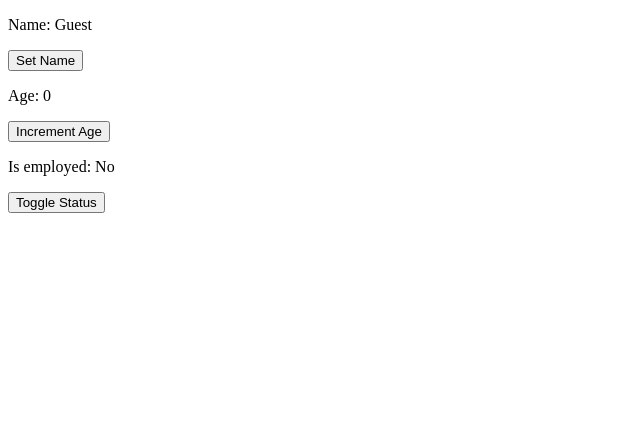
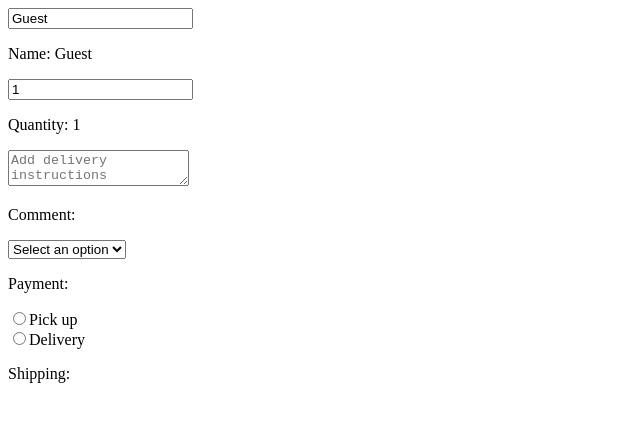
Before and after one commit to kevinandel/ReactBeginning, a React (Vite) app in the folder my-react-app/: page / in a window 1280 px wide. Shown: the top 422 px of the page, without its empty margins (0-640 px from the left). Built offline with nearby package versions, Linux system fonts and the light colour scheme.

Commit message:
Learned onChange event handler and applied it to various input elements

```diff
--- a/my-react-app/src/MyComponent.jsx
+++ b/my-react-app/src/MyComponent.jsx
@@ -1,3 +1,71 @@
+import React, {useState} from 'react';
+
+function MyComponent() {
+
+  const [name, setName] = useState("Guest");
+  const [quantity, setQuantity] = useState(1);
+  const [comment, setComment] = useState("");
+  const [payment, setPayment] = useState("");
+  const [shipping, setShipping] = useState("");
+
+  function handleNameChange(event) {
+    setName(event.target.value);
+  }
+
+  function handleQuantityChange(event) {
+    setQuantity(event.target.value);
+  }
+
+  function handleCommentChange(event) {
+    setComment(event.target.value);
+  }
+
+  function handlePaymentChange(event) {
+    setPayment(event.target.value);
+  }
+
+  function handleShippingChange(event) {
+    setShipping(event.target.value);
+  }
+
+  return(<div>
+
+          <input value={name} onChange={handleNameChange}/>
+          <p>Name: {name}</p>
+
+          <input value={quantity} onChange={handleQuantityChange} type="number"/>
+          <p>Quantity: {quantity}</p>
+
+          <textarea value={comment} onChange={handleCommentChange} placeholder="Add delivery instructions"></textarea>
+          <p>Comment: {comment}</p>
+
+          <select value={payment} onChange={handlePaymentChange}>
+            <option value="">Select an option</option>
+            <option value="Visa">Visa</option>
+            <option value="MasterCard">MasterCard</option>
+            <option value="GiftCard">GiftCard</option>
+          </select>
+          <p>Payment: {payment}</p>
+
+          <label>
+            <input type="radio" value="Pick up" checked={shipping === "Pick up"} onChange={handleShippingChange}/>
+            Pick up
+          </label><br />
+          <label>
+            <input type="radio" value="Delivery" checked={shipping === "Delivery"} onChange={handleShippingChange}/>
+            Delivery
+          </label>
+          <p>Shipping: {shipping}</p>
+
+        </div>);
+}
+
+export default MyComponent;
+
+
+
+
+/*
 import React, {useState} from 'react';
 
 function MyComponent() {
@@ -31,3 +99,5 @@
 }
 
 export default MyComponent;
+
+*/
```
